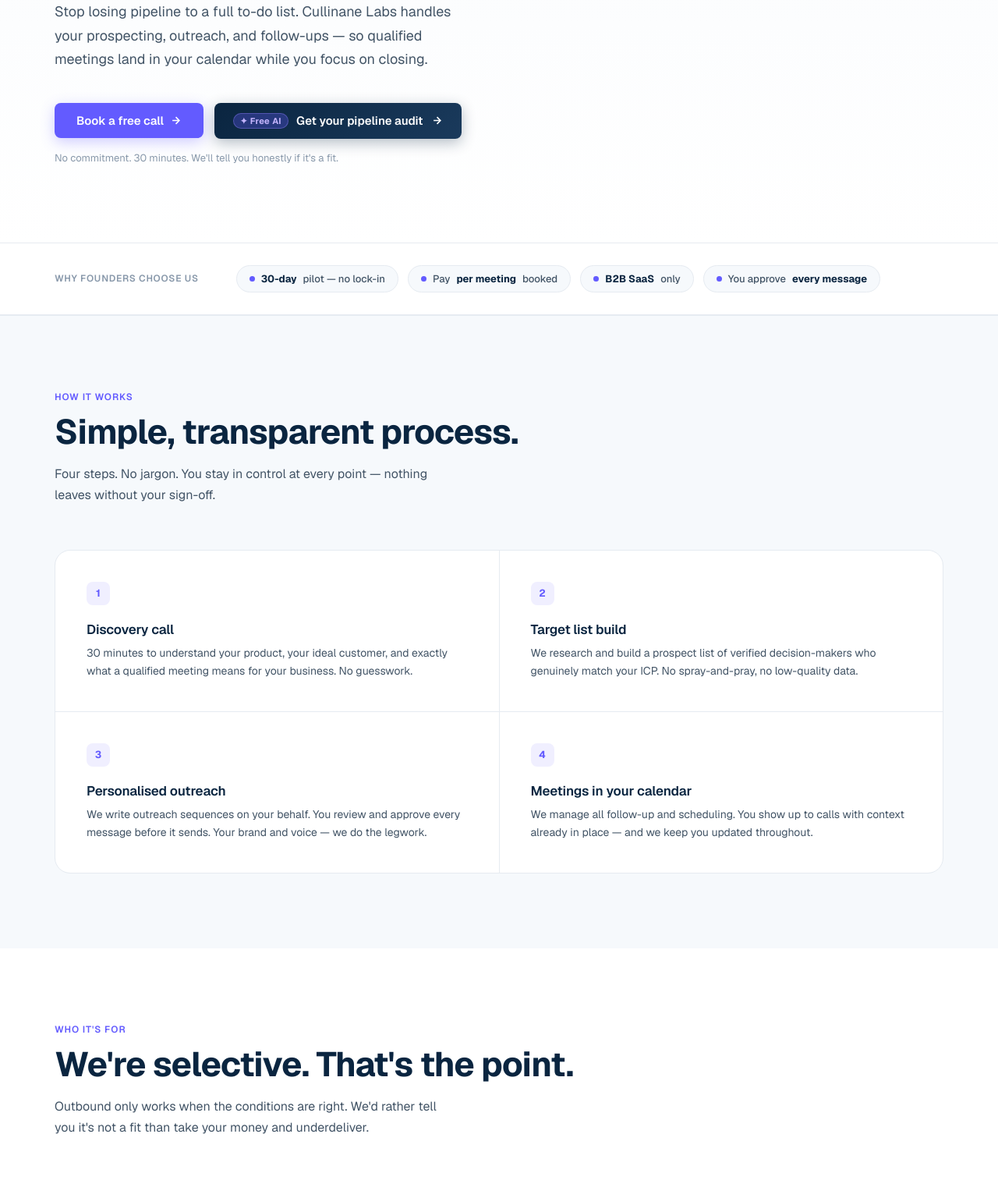
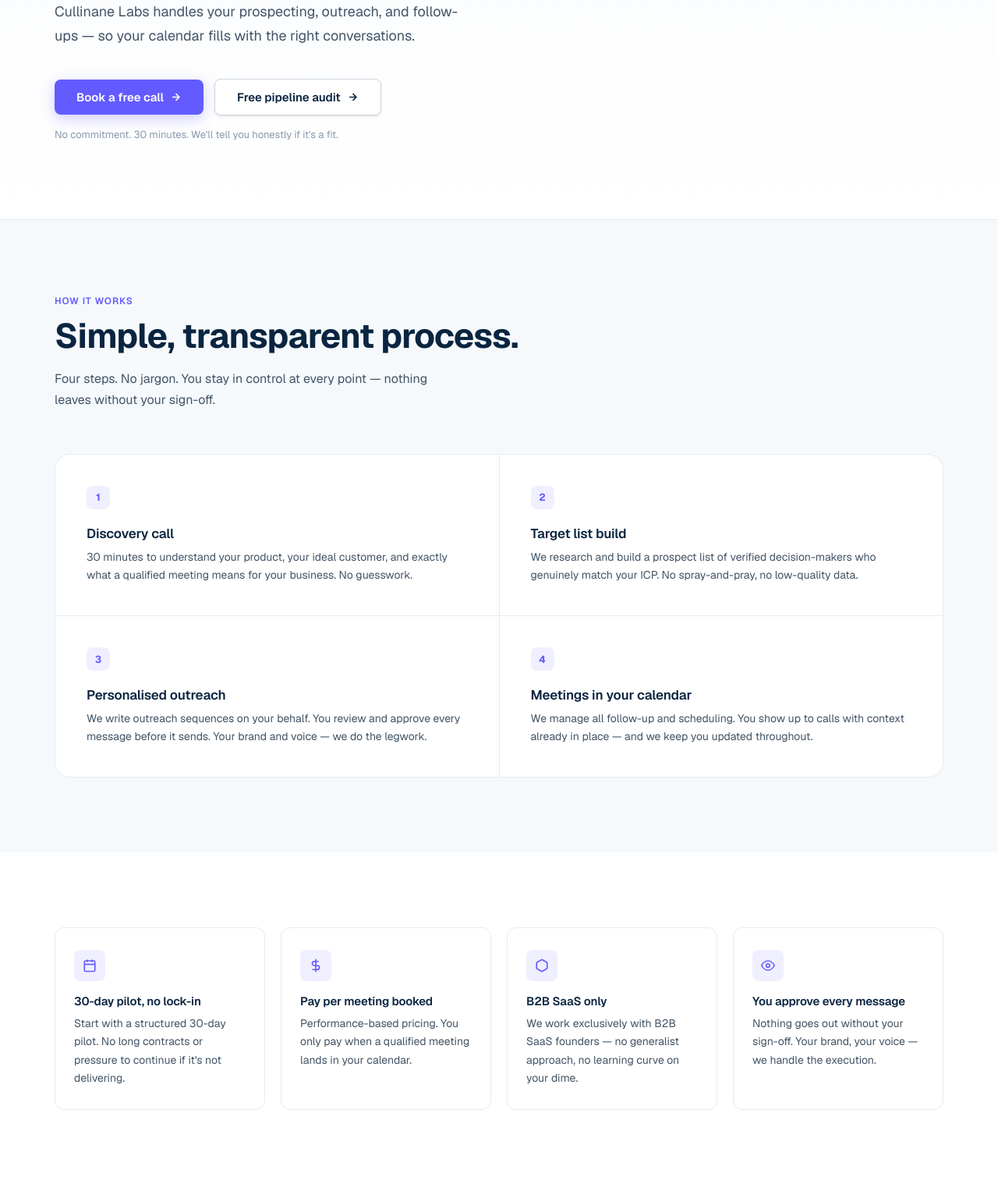
Before and after one commit to darragh-cull/cullinane-labs, a plain HTML site: page Cullinane-site/index.html in a window 1280 px wide. Shown: the part 530-2043 px from the top of the page at 78% size. Drawn offline with nearby package versions, Linux system fonts and the light colour scheme; a script that the page names is missing.

Commit message:
Refresh homepage copy, CTAs, feature grid, and footer

```diff
--- a/Cullinane-site/index.html
+++ b/Cullinane-site/index.html
@@ -76,9 +76,8 @@
 .btn-primary:hover svg{transform:translateX(3px);}
 .btn-ghost{display:inline-flex;align-items:center;gap:6px;padding:13px 24px;background:var(--white);color:var(--text-secondary);border:1px solid var(--border-strong);border-radius:var(--radius);font-size:15px;font-weight:500;text-decoration:none;transition:all .15s;box-shadow:var(--shadow-sm);}
 .btn-ghost:hover{border-color:#b0bac7;color:var(--text-primary);}
-.btn-audit{display:inline-flex;align-items:center;gap:10px;padding:13px 24px;background:linear-gradient(135deg,#0a2540 0%,#1a3a5c 100%);color:#fff;border:none;border-radius:var(--radius);font-size:15px;font-weight:600;text-decoration:none;transition:all .2s;box-shadow:0 5px 18px rgba(10,37,64,0.3);}
-.btn-audit:hover{box-shadow:0 8px 24px rgba(10,37,64,0.38);transform:translateY(-1px);}
-.btn-audit-badge{display:inline-flex;align-items:center;gap:4px;background:rgba(99,91,255,0.3);border:1px solid rgba(147,130,255,0.4);color:#c4b5fd;border-radius:100px;padding:2px 8px;font-size:11px;font-weight:700;letter-spacing:.04em;}
+.btn-audit{display:inline-flex;align-items:center;gap:8px;padding:13px 28px;background:var(--white);color:var(--text-primary);border:1.5px solid var(--border-strong);border-radius:var(--radius);font-size:15px;font-weight:600;text-decoration:none;transition:all .2s;box-shadow:var(--shadow-sm);}
+.btn-audit:hover{border-color:var(--blue);color:var(--blue);transform:translateY(-1px);box-shadow:var(--shadow);}
 .hero-footnote{font-size:13px;color:var(--text-muted);margin-top:16px;}
 .logo-bar{background:var(--white);border-top:1px solid var(--border);border-bottom:1px solid var(--border);padding:28px 40px;}
 .logo-bar-inner{max-width:1140px;margin:0 auto;display:flex;align-items:center;gap:48px;flex-wrap:wrap;}
@@ -130,6 +129,13 @@
 .pilot-item-icon{width:34px;height:34px;flex-shrink:0;background:var(--blue-light);border-radius:var(--radius);display:flex;align-items:center;justify-content:center;}
 .pilot-item h4{font-size:14px;font-weight:600;color:var(--text-primary);margin-bottom:3px;}
 .pilot-item p{font-size:13px;line-height:1.55;color:var(--text-secondary);}
+.feature-grid{display:grid;grid-template-columns:repeat(4,1fr);gap:20px;}
+.feature-card{background:var(--white);border:1px solid var(--border);border-radius:var(--radius-lg);padding:28px 24px;transition:box-shadow .15s,border-color .15s;}
+.feature-card:hover{box-shadow:var(--shadow);border-color:var(--border-strong);}
+.feature-icon{width:40px;height:40px;background:var(--blue-light);border-radius:var(--radius);display:flex;align-items:center;justify-content:center;margin-bottom:16px;flex-shrink:0;}
+.feature-card h3{font-size:15px;font-weight:600;color:var(--text-primary);margin-bottom:8px;letter-spacing:-.01em;}
+.feature-card p{font-size:14px;line-height:1.65;color:var(--text-secondary);}
+.footer-wordmark{font-size:15px;font-weight:700;color:var(--text-primary);letter-spacing:-.01em;text-decoration:none;}
 footer{border-top:1px solid var(--border);padding:40px;background:var(--bg);}
 .footer-inner{max-width:1140px;margin:0 auto;display:flex;align-items:center;justify-content:space-between;flex-wrap:wrap;gap:16px;}
 .footer-logo{height:32px;width:auto;}
@@ -175,6 +181,7 @@
   .section{padding:64px 24px;}
   .logo-bar{padding:20px 24px;}
   .logo-bar-inner{gap:16px;}
+  .feature-grid{grid-template-columns:repeat(2,1fr);}
   .process-grid,.who-cols,.pilot-grid{grid-template-columns:1fr;}
   .pilot-left{padding:36px 28px;}
   .pilot-right{padding:28px;}
@@ -205,34 +212,21 @@
   <div class="hero">
     <div class="hero-eyebrow">
       <span class="eyebrow-pill">New</span>
-      Now taking pilot applications for Q2 2026
+      Now taking pilot applications.
     </div>
-    <h1>The outbound engine for<br><em>early-stage SaaS founders</em></h1>
-    <p class="hero-sub">Stop losing pipeline to a full to-do list. Cullinane Labs handles your prospecting, outreach, and follow-ups — so qualified meetings land in your calendar while you focus on closing.</p>
+    <h1>Qualified meetings booked.<br><em>You just show up and close.</em></h1>
+    <p class="hero-sub">Cullinane Labs handles your prospecting, outreach, and follow-ups — so your calendar fills with the right conversations.</p>
     <div class="hero-ctas">
       <a href="contact.html" class="btn-primary">
         Book a free call
         <svg width="15" height="15" fill="none" stroke="currentColor" stroke-width="2.5" viewBox="0 0 24 24"><path d="M5 12h14M12 5l7 7-7 7"/></svg>
       </a>
       <a href="pipeline-audit.html" class="btn-audit">
-        <span class="btn-audit-badge">✦ Free AI</span>
-        Get your pipeline audit
+        Free pipeline audit
         <svg width="15" height="15" fill="none" stroke="currentColor" stroke-width="2.5" viewBox="0 0 24 24"><path d="M5 12h14M12 5l7 7-7 7"/></svg>
       </a>
     </div>
     <p class="hero-footnote">No commitment. 30 minutes. We'll tell you honestly if it's a fit.</p>
-  </div>
-</div>
-
-<div class="logo-bar">
-  <div class="logo-bar-inner">
-    <span class="logo-bar-label">Why founders choose us</span>
-    <div class="stat-pills">
-      <div class="stat-pill"><span class="pill-dot"></span><strong>30-day</strong> pilot — no lock-in</div>
-      <div class="stat-pill"><span class="pill-dot"></span>Pay <strong>per meeting</strong> booked</div>
-      <div class="stat-pill"><span class="pill-dot"></span><strong>B2B SaaS</strong> only</div>
-      <div class="stat-pill"><span class="pill-dot"></span>You approve <strong>every message</strong></div>
-    </div>
   </div>
 </div>
 
@@ -266,11 +260,46 @@
   </div>
 </div>
 
-<div class="section" id="who">
+<div class="section" id="why">
+  <div class="inner">
+    <div class="feature-grid r">
+      <div class="feature-card">
+        <div class="feature-icon">
+          <svg width="18" height="18" fill="none" stroke="#635bff" stroke-width="2.2" viewBox="0 0 24 24"><rect x="3" y="4" width="18" height="18" rx="2"/><line x1="16" y1="2" x2="16" y2="6"/><line x1="8" y1="2" x2="8" y2="6"/><line x1="3" y1="10" x2="21" y2="10"/></svg>
+        </div>
+        <h3>30-day pilot, no lock-in</h3>
+        <p>Start with a structured 30-day pilot. No long contracts or pressure to continue if it's not delivering.</p>
+      </div>
+      <div class="feature-card">
+        <div class="feature-icon">
+          <svg width="18" height="18" fill="none" stroke="#635bff" stroke-width="2.2" viewBox="0 0 24 24"><line x1="12" y1="1" x2="12" y2="23"/><path d="M17 5H9.5a3.5 3.5 0 0 0 0 7h5a3.5 3.5 0 0 1 0 7H6"/></svg>
+        </div>
+        <h3>Pay per meeting booked</h3>
+        <p>Performance-based pricing. You only pay when a qualified meeting lands in your calendar.</p>
+      </div>
+      <div class="feature-card">
+        <div class="feature-icon">
+          <svg width="18" height="18" fill="none" stroke="#635bff" stroke-width="2.2" viewBox="0 0 24 24"><path d="M21 16V8a2 2 0 0 0-1-1.73l-7-4a2 2 0 0 0-2 0l-7 4A2 2 0 0 0 3 8v8a2 2 0 0 0 1 1.73l7 4a2 2 0 0 0 2 0l7-4A2 2 0 0 0 21 16z"/></svg>
+        </div>
+        <h3>B2B SaaS only</h3>
+        <p>We work exclusively with B2B SaaS founders — no generalist approach, no learning curve on your dime.</p>
+      </div>
+      <div class="feature-card">
+        <div class="feature-icon">
+          <svg width="18" height="18" fill="none" stroke="#635bff" stroke-width="2.2" viewBox="0 0 24 24"><path d="M1 12s4-8 11-8 11 8 11 8-4 8-11 8-11-8-11-8z"/><circle cx="12" cy="12" r="3"/></svg>
+        </div>
+        <h3>You approve every message</h3>
+        <p>Nothing goes out without your sign-off. Your brand, your voice — we handle the execution.</p>
+      </div>
+    </div>
+  </div>
+</div>
+
+<div class="section section-alt" id="who">
   <div class="inner">
     <div class="section-label r">Who it's for</div>
-    <h2 class="section-title r">We're selective. That's the point.</h2>
-    <p class="section-sub r">Outbound only works when the conditions are right. We'd rather tell you it's not a fit than take your money and underdeliver.</p>
+    <h2 class="section-title r">Outbound only works in the right conditions.</h2>
+    <p class="section-sub r">Outbound works when the conditions are right — and not every business is there yet. Here's an honest breakdown of what those conditions look like.</p>
     <div class="who-cols">
       <div class="who-card who-yes r">
         <div class="who-header">
@@ -301,16 +330,15 @@
   </div>
 </div>
 
-<div class="section section-alt" id="pilot">
+<div class="section" id="pilot">
   <div class="inner">
     <div class="section-label r">Current offer</div>
     <h2 class="section-title r">The 30-day pilot.</h2>
     <div class="pilot-grid r">
       <div class="pilot-left">
         <div>
-          <div class="pilot-badge"><span class="pilot-badge-dot"></span>Taking applications now</div>
           <h2>Built for <em>early-stage</em> founders who need pipeline, not promises.</h2>
-          <p>We take on a small number of pilot clients at a time. You get hands-on outbound execution. We get a case study. A straightforward trade — no long-term commitment unless it's working.</p>
+          <p>We take on a small number of pilot clients at a time. No long-term commitment. If it's working, we continue. If not, you walk away.</p>
         </div>
         <a href="contact.html" class="btn-white">
           Apply for a spot
@@ -349,7 +377,7 @@
 
 <footer>
   <div class="footer-inner">
-    <img src="image_1.png" alt="Cullinane Labs" class="footer-logo">
+    <a href="index.html" class="footer-wordmark">Cullinane Labs</a>
     <span class="footer-copy">© 2026 Cullinane Labs</span>
     <div class="footer-links">
       <a href="contact.html">Book a call</a>
```
